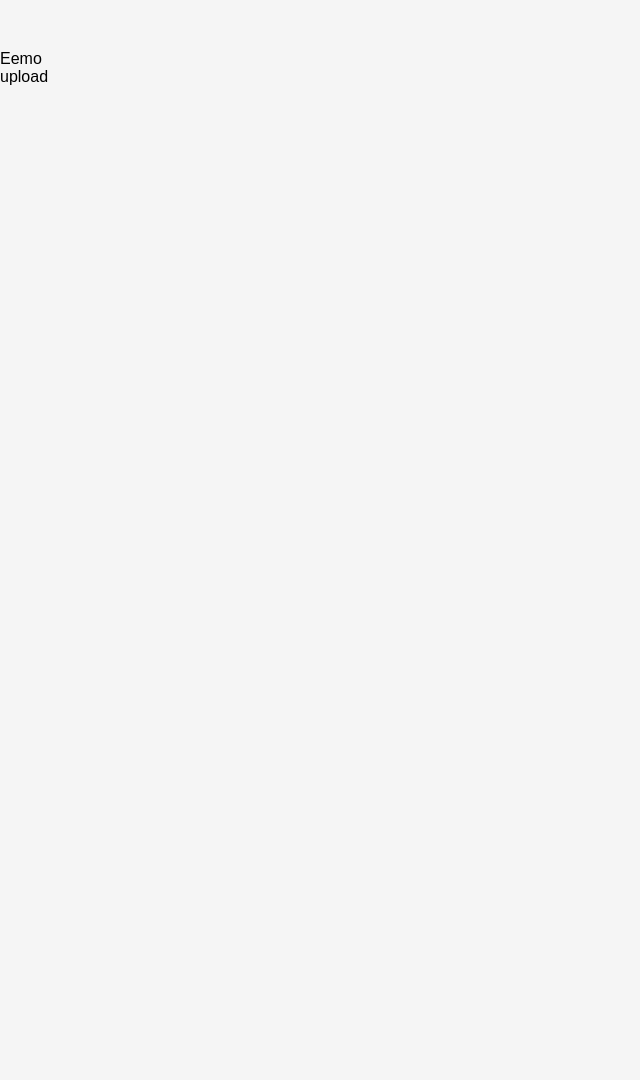
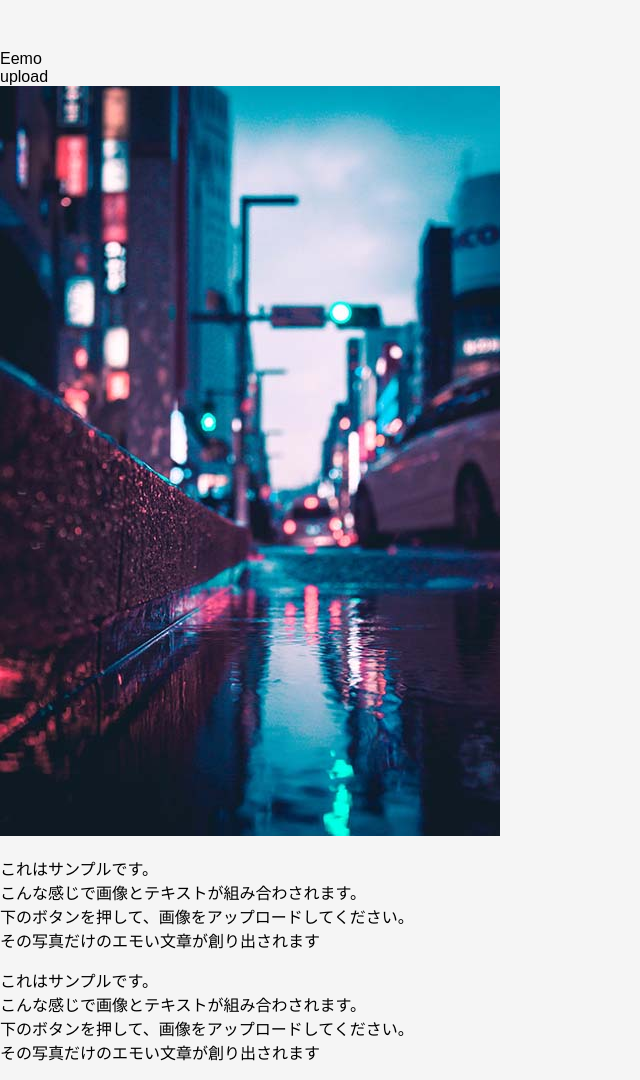
Before and after one commit to Areneko/Eemo_webfront, a React app: page / in a window 1280 px wide. Shown: the whole page, without its empty margins (0-640 px from the left). Before the commit the page ends 800 px from the top, so only its background shows below. Built offline with nearby package versions, Linux system fonts and the light colour scheme.

Commit message:
Add Top page

```diff
--- a/src/css/style.scss
+++ b/src/css/style.scss
@@ -15,6 +15,10 @@ body {
     padding: 50px 0 0 0;
     margin: 0;
     width: 100%;
+}
+
+li {
+    list-style: none;
 }
 
 /* Start - オブジェクト */
--- a/src/index.js
+++ b/src/index.js
@@ -4,10 +4,12 @@ import ReactDOM from 'react-dom';
 import './css/style.scss'
 
 import Header from './component/Header';
+import Top from './pages/Top'
 
 ReactDOM.render(
     <React.Fragment>
-        < Header />
+        <Header />
+        <Top />
     </React.Fragment>
     , document.getElementById('root')
 );
--- /dev/null
+++ b/src/pages/Top.js
@@ -0,0 +1,24 @@
+import React from 'react';
+import { img } from '../utils/image'
+
+const Top = () => {
+    return (
+        <React.Fragment>
+            <div class="padding">
+                <div class="post-content pattern01">
+                    <img class="img" src={ img("emo.jpg") } alt="" />
+                    <div class="img background"></div>
+                    <p class="story">これはサンプルです。<br />こんな感じで画像とテキストが組み合わされます。<br />下のボタンを押して、画像をアップロードしてください。<br />その写真だけのエモい文章が創り出されます</p>
+                    <div class="wrapper">
+                        <p class="story">これはサンプルです。<br />こんな感じで画像とテキストが組み合わされます。<br />下のボタンを押して、画像をアップロードしてください。<br />その写真だけのエモい文章が創り出されます</p>
+                    </div>
+                </div>
+            </div>
+            <ul class="sns-share">
+                <li></li>
+            </ul>
+        </React.Fragment>
+    )
+}
+
+export default Top;
--- /dev/null
+++ b/src/utils/image.js
@@ -0,0 +1,14 @@
+const path = require("path");
+
+const imageBasePath = path.join(process.cwd(), "src", "img");
+const img = (imageName) => {
+    if (typeof (imageName) == "string") {
+        return path.join(imageBasePath, imageName);
+    }
+    return;
+}
+
+module.exports = {
+    imageBasePath: imageBasePath,
+    img: img
+}
```
Also changed, not shown: src/img/emo.jpg (added), src/img/home.svg (added), src/img/upload.svg (added).
